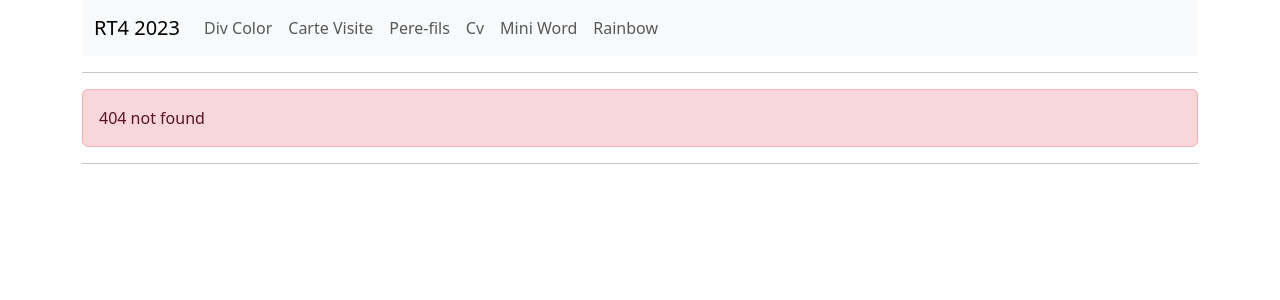
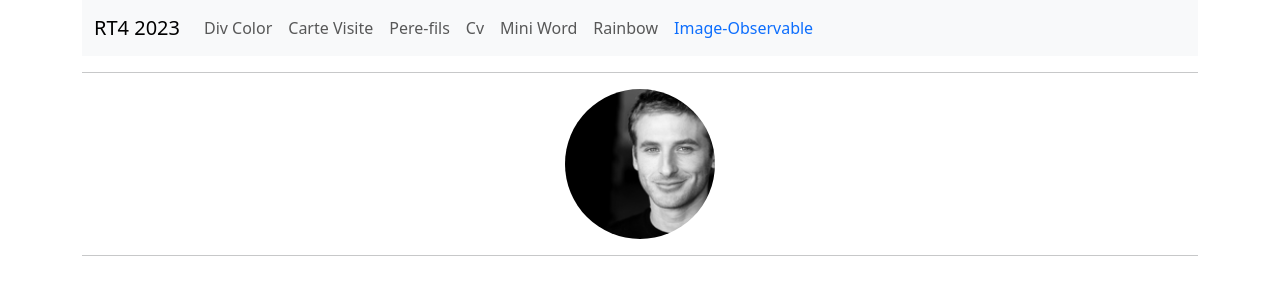
Before and after one commit to akramLh005/Angular-Project-RT4, an Angular app: page /image-non-stop in a window 1280 px wide. Before the commit this address had no page. Shown: the top 300 px of the page. Built offline with nearby package versions, Linux system fonts and the light colour scheme.

Commit message:
Image Observable (page11)

```diff
--- a/src/app/app-routing.module.ts
+++ b/src/app/app-routing.module.ts
@@ -9,6 +9,7 @@ import { TestRainbowComponent } from './directive/test-rainbow/test-rainbow.comp
 import {Nf404Component} from "./components/nf404/nf404.component";
 import {LandingPageComponent} from "./components/landing-page/landing-page.component";
 import { InformationCvComponent } from './components/cvTech/information-cv/information-cv.component';
+import { ImageObservableComponent } from './components/image-observable/image-observable.component';
 
 const routes: Routes = [
   { path: '', component: LandingPageComponent },
@@ -20,6 +21,7 @@ const routes: Routes = [
   { path: 'cv/:id', component: InformationCvComponent },
   { path: 'mini-word', component: MiniWordComponent },
   { path: 'rainbow', component: TestRainbowComponent },
+  { path: 'image-non-stop', component: ImageObservableComponent },
   { path: "**", component:  Nf404Component}
 
 ];
--- a/src/app/app.module.ts
+++ b/src/app/app.module.ts
@@ -28,6 +28,7 @@ import { BrowserAnimationsModule } from '@angular/platform-browser/animations';
 
 import { ToastrModule } from 'ngx-toastr';
 import { InformationCvComponent } from './components/cvTech/information-cv/information-cv.component';
+import { ImageObservableComponent } from './components/image-observable/image-observable.component';
 
 
 @NgModule({
@@ -50,7 +51,8 @@ import { InformationCvComponent } from './components/cvTech/information-cv/infor
     Nf404Component,
     LandingPageComponent,
     EmbaucheComponent,
-    InformationCvComponent
+    InformationCvComponent,
+    ImageObservableComponent
 
 
   ],
--- /dev/null
+++ b/src/app/components/image-observable/image-observable.component.html
@@ -0,0 +1,10 @@
+<div class="d-flex justify-content-center">
+<img
+src="assets/images/{{ currentImage }}"
+alt="{{ currentImage }}"
+height="150px"
+width="150px"
+class="round"
+class="rounded-circle align-content-center"
+>
+</div>
--- /dev/null
+++ b/src/app/components/image-observable/image-observable.component.ts
@@ -0,0 +1,41 @@
+import { Component, OnInit } from '@angular/core';
+import { Observable } from 'rxjs';
+
+@Component({
+  selector: 'app-image-observable',
+  templateUrl: './image-observable.component.html',
+  styleUrls: ['./image-observable.component.css']
+})
+export class ImageObservableComponent implements OnInit {
+
+  myObservable!: Observable<string> ;
+  myImages=[
+    'rotating_card_profile.png',
+    'rotating_card_profile2.png',
+    'rotating_card_profile3.png',
+    'default_profile.jpg'
+  ]
+  currentImage!: string;
+  ngOnInit(): void {
+      this.myObservable = new Observable(
+        (observer)=> {
+          let i= this.myImages.length - 1;
+          setInterval(
+            ()=>{
+              observer.next(this.myImages[i]);
+              if (i>0){ i--; }
+              else { i= this.myImages.length - 1; }
+            }
+            ,1500);
+        }
+      );
+
+      this.myObservable.subscribe(
+        (result)=>{
+          this.currentImage = result;
+        }
+      );
+  }
+
+
+}
--- a/src/app/navbar/navbar.component.html
+++ b/src/app/navbar/navbar.component.html
@@ -62,6 +62,13 @@
             [routerLink]="['rainbow']"
             >Rainbow</a
           >
+          <a
+            class="nav-link"
+            aria-current="page"
+            routerLinkActive="active text-primary"
+            [routerLink]="['image-non-stop']"
+            >Image-Observable</a
+          >
         </div>
       </div>
     </div>
```
Also changed, not shown: src/app/components/image-observable/image-observable.component.css (added).
